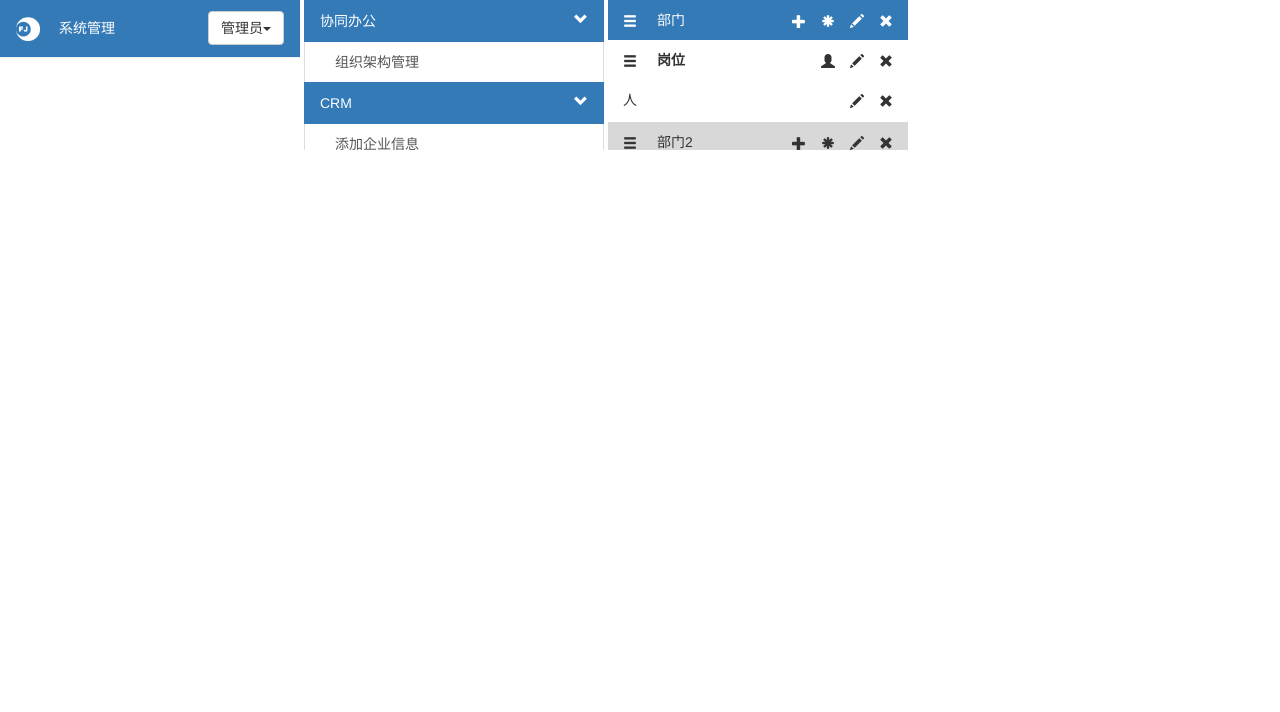
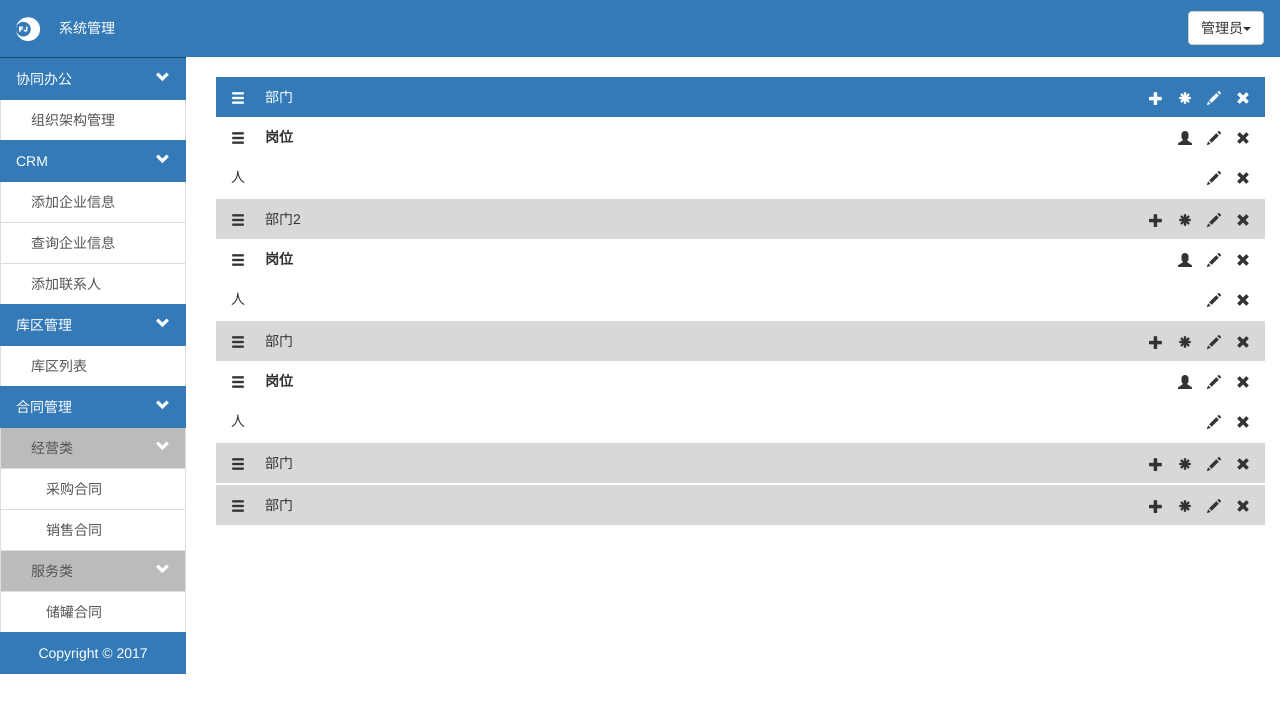
Before and after one commit to tzlh/fjerp, a plain HTML site: page org_structure.html in a window 1280 px wide. Drawn offline with Linux system fonts and the light colour scheme; files that its build step writes are made by us from their sources.

Commit message:
王迪修改

```diff
--- a/lego/header/header.css
+++ b/lego/header/header.css
@@ -5,3 +5,4 @@
 .header_col{padding-left:0 ;padding-right: 0;}
 .header_radius{border-radius: 0 !important;}
 .header_line{line-height: 34px;}
+.header_mb0{margin-bottom: 0 !important;}
--- a/lego/header/header.html
+++ b/lego/header/header.html
@@ -12,7 +12,7 @@
 <body>
    <div class = "row header_row">
     <div class = "col-lg-12 header_col">
-      <div class = "panel panel-primary header_radius">
+      <div class = "panel panel-primary header_radius header_mb0">
         <div class = "panel-heading clearfix header_radius">
           <div class="pull-left ">
             <img src = "../../img/fjerp_logo_white.png" width = "24" class = "header_mr15">
--- a/org_structure.html
+++ b/org_structure.html
@@ -1,16 +1,33 @@
 <!DOCTYPE html>
-<html>
+<html class="org_structure_height100">
 <head>
 <meta charset = "utf-8" />
-<link rel = "stylesheet" type = "text/css" href = "../../plugin/bootstrap/3.3.7/css/bootstrap.css"/>
-<link rel="stylesheet" type="text/css" href="org_structure.css"/>
+<link rel = "stylesheet" type = "text/css" href = "plugin/bootstrap/3.3.7/css/bootstrap.min.css"/>
+
 <script src = "plugin/jquery/1.12.4/jquery.min.js" type = "text/javascript" charset = "utf-8"></script>
 <script src = "plugin/bootstrap/3.3.7/js/bootstrap.min.js" type = "text/javascript" charset = "utf-8"></script>
 <title></title>
+<style>
+  .org_structure_height{height: 57px;}
+  .org_structure_mt20{margin-top: 20px;}
+  .org_structure_border{border-top: 1px solid #104878;}
+  .org_structure_mr0{margin-right: 0 !important;}
+  .org_structure_height100{height: 100% !important;}
+</style>
 </head>
-<body>
-  <object type = "text/html" data = "lego/header/header.html"></object>
-  <object type = "text/html" data = "lego/nav_menu/nav_menu.html"></object>
-  <object type = "text/html" data = "lego/org_structure/org_structure.html"></object>
+<body class="org_structure_height100">
+  <div class="org_structure_height100">
+    <div class="org_structure_height">
+      <object width="100%" height="57" type = "text/html" data = "lego/header/header.html"></object>
+    </div>
+    <div class="row org_structure_mr0 org_structure_height100">
+      <div class="col-lg-2 org_structure_height100">
+        <object id="org_structure_left_menu" class="org_structure_border" width="100%" height="100%" type = "text/html" data = "lego/nav_menu/nav_menu.html"></object>
+      </div>
+      <div class="col-lg-10 org_structure_mt20 org_structure_height100">
+        <object id="org_structure_content" width="100%" height="100%" type = "text/html" data = "lego/org_structure/org_structure.html"></object>
+      </div>
+    </div>
+  </div>
 </body>
 </html>
```
